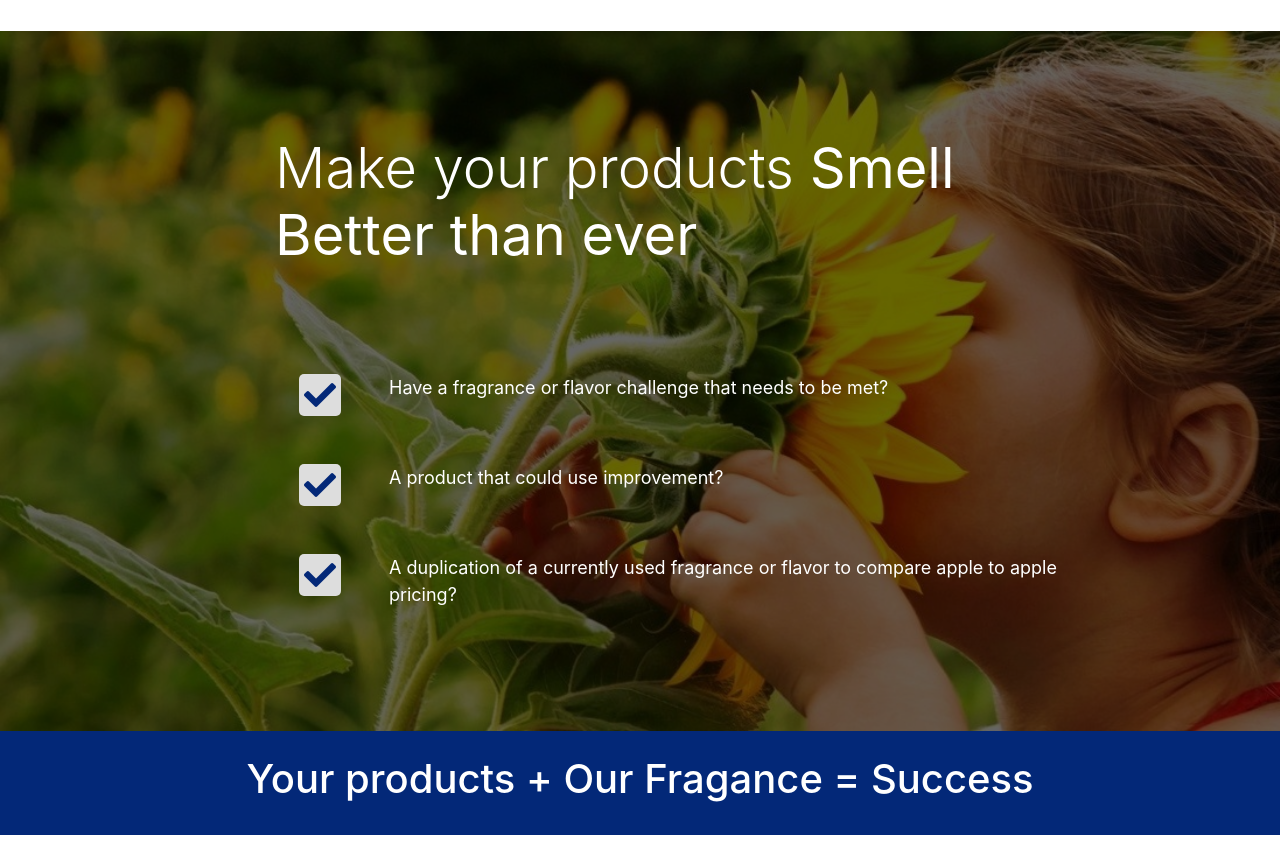
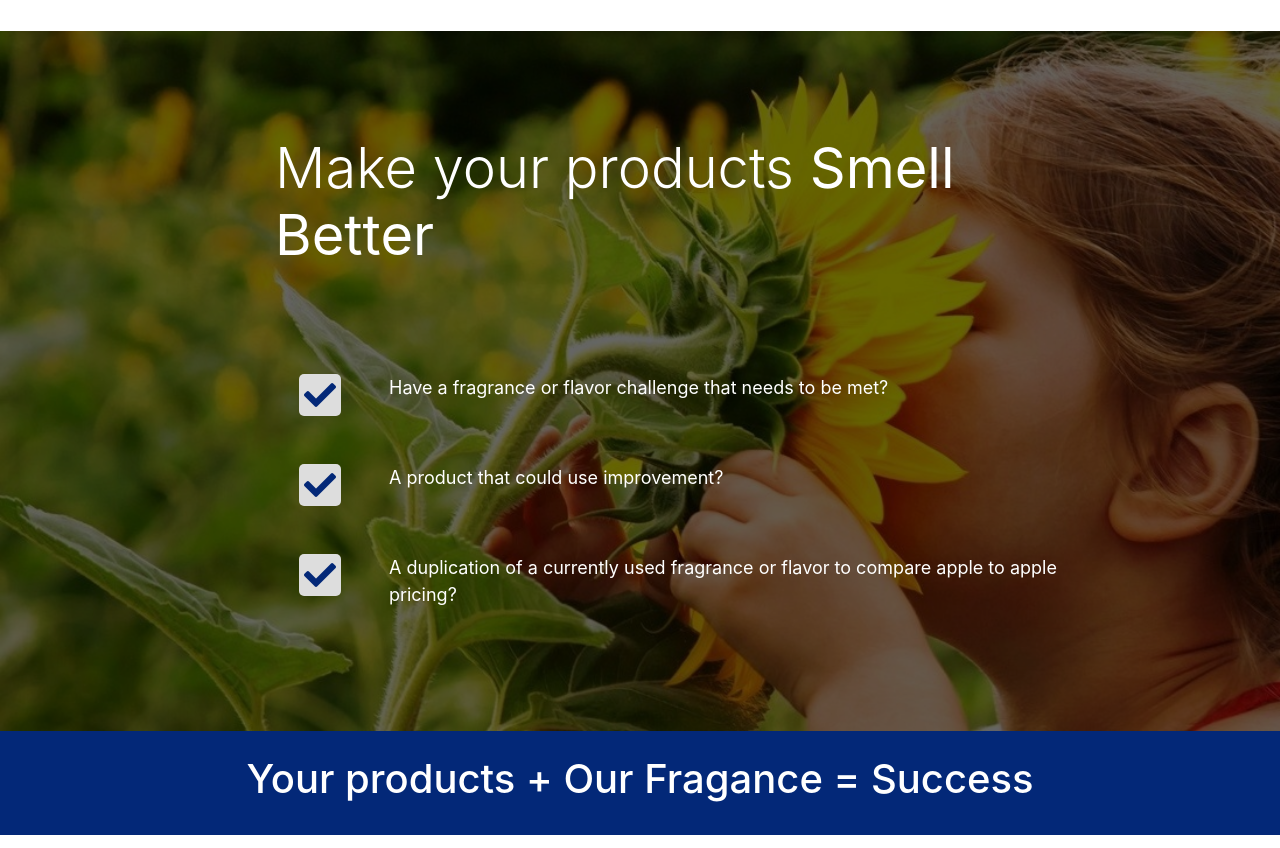
Before and after one commit to ernestojballon/belwood, a plain HTML site: page index.html in a window 1280 px wide. Shown: the part 1660-2508 px from the top of the page. Drawn offline with nearby package versions, Linux system fonts and the light colour scheme.

Commit message:
test successful

```diff
--- a/index.html
+++ b/index.html
@@ -177,7 +177,7 @@
             <div class="home-inner container">
                 <div class="row">
                     <div class="col col-lg-9 offset-lg-2 pt-4 ">
-                        <h1 class="display-4 ">Make your products <strong>Smell Better than ever</strong> </h1>
+                        <h1 class="display-4 ">Make your products <strong>Smell Better</strong> </h1>
                         <div class="d-flex">
                             <div class="p-4 align-self-start">
                                 <i class="fas fa-check fa-2x"></i>
```
